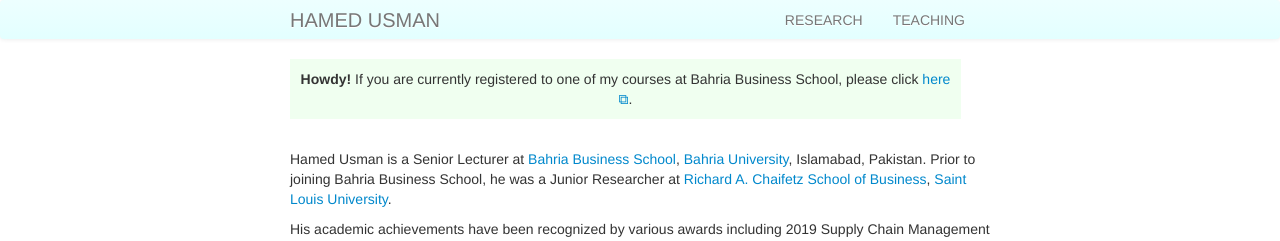
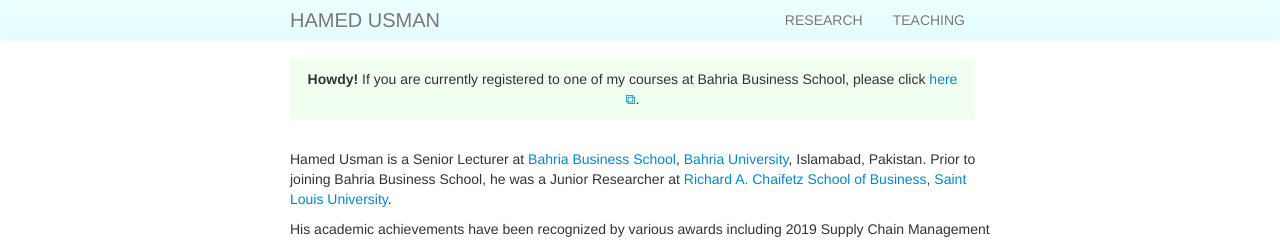
Before and after one commit to hamedusman/hamedusman.github.io, a Jekyll site: the page built from index.md, in a window 1280 px wide. Shown: the top 241 px of the page. Built offline with Jekyll 4.4.1, drawn with Linux system fonts in a browser that asks for light colours.

Commit message:
Update my_custom_css.css

```diff
--- a/assets/themes/twitter/css/my_custom_css.css
+++ b/assets/themes/twitter/css/my_custom_css.css
@@ -184,7 +184,7 @@ ul {
 }
 
 .headline {
- width:93%;
+ width:95%;
  border:0px;
  background-color: #f0fff0;
  padding: 10px;
```
